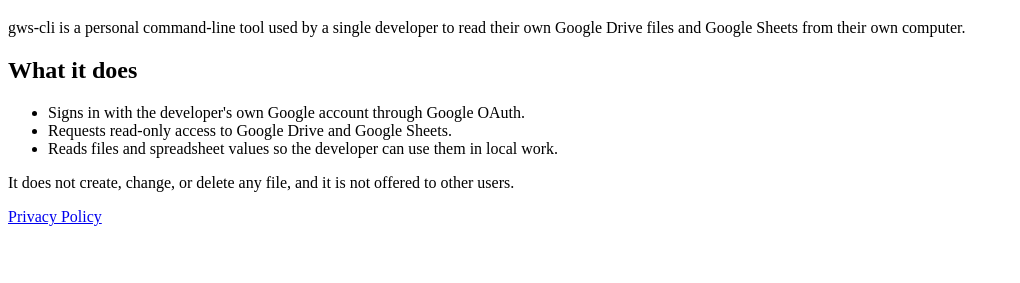
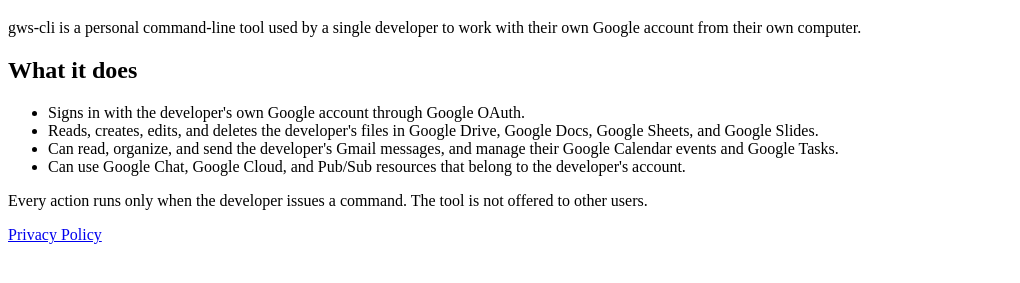
Before and after one commit to Montegrand/gws-cli, a plain HTML site: page index.html in a window 1280 px wide. Shown: the part 61-344 px from the top of the page, without its empty margins (0-1020 px from the left). Drawn offline with Linux system fonts and the light colour scheme.

Commit message:
fix: gws-cli 전체 권한(--full)에 맞게 소개·개인정보처리방침 문구 변경
Co-Authored-By: Claude Opus 5.5 <noreply@anthropic.com>

```diff
--- a/index.html
+++ b/index.html
@@ -8,14 +8,15 @@
 <body>
 <main>
 <h1>gws-cli</h1>
-<p>gws-cli is a personal command-line tool used by a single developer to read their own Google Drive files and Google Sheets from their own computer.</p>
+<p>gws-cli is a personal command-line tool used by a single developer to work with their own Google account from their own computer.</p>
 <h2>What it does</h2>
 <ul>
 <li>Signs in with the developer's own Google account through Google OAuth.</li>
-<li>Requests read-only access to Google Drive and Google Sheets.</li>
-<li>Reads files and spreadsheet values so the developer can use them in local work.</li>
+<li>Reads, creates, edits, and deletes the developer's files in Google Drive, Google Docs, Google Sheets, and Google Slides.</li>
+<li>Can read, organize, and send the developer's Gmail messages, and manage their Google Calendar events and Google Tasks.</li>
+<li>Can use Google Chat, Google Cloud, and Pub/Sub resources that belong to the developer's account.</li>
 </ul>
-<p>It does not create, change, or delete any file, and it is not offered to other users.</p>
+<p>Every action runs only when the developer issues a command. The tool is not offered to other users.</p>
 <p><a href="https://montegrand.github.io/gws-cli/privacy.html">Privacy Policy</a></p>
 </main>
 </body>
```
Also changed, not shown: privacy.html (+3 -3 lines).
